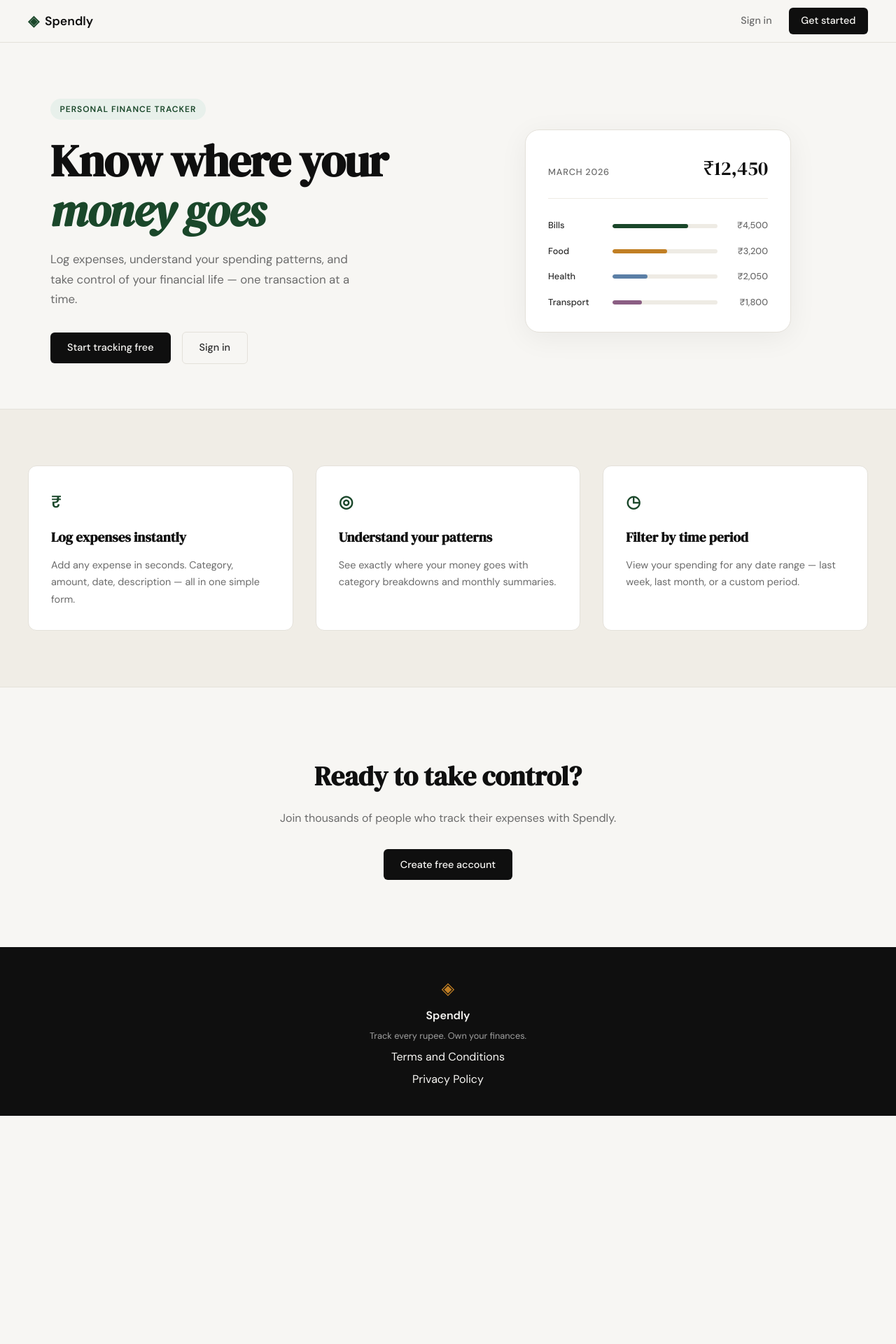
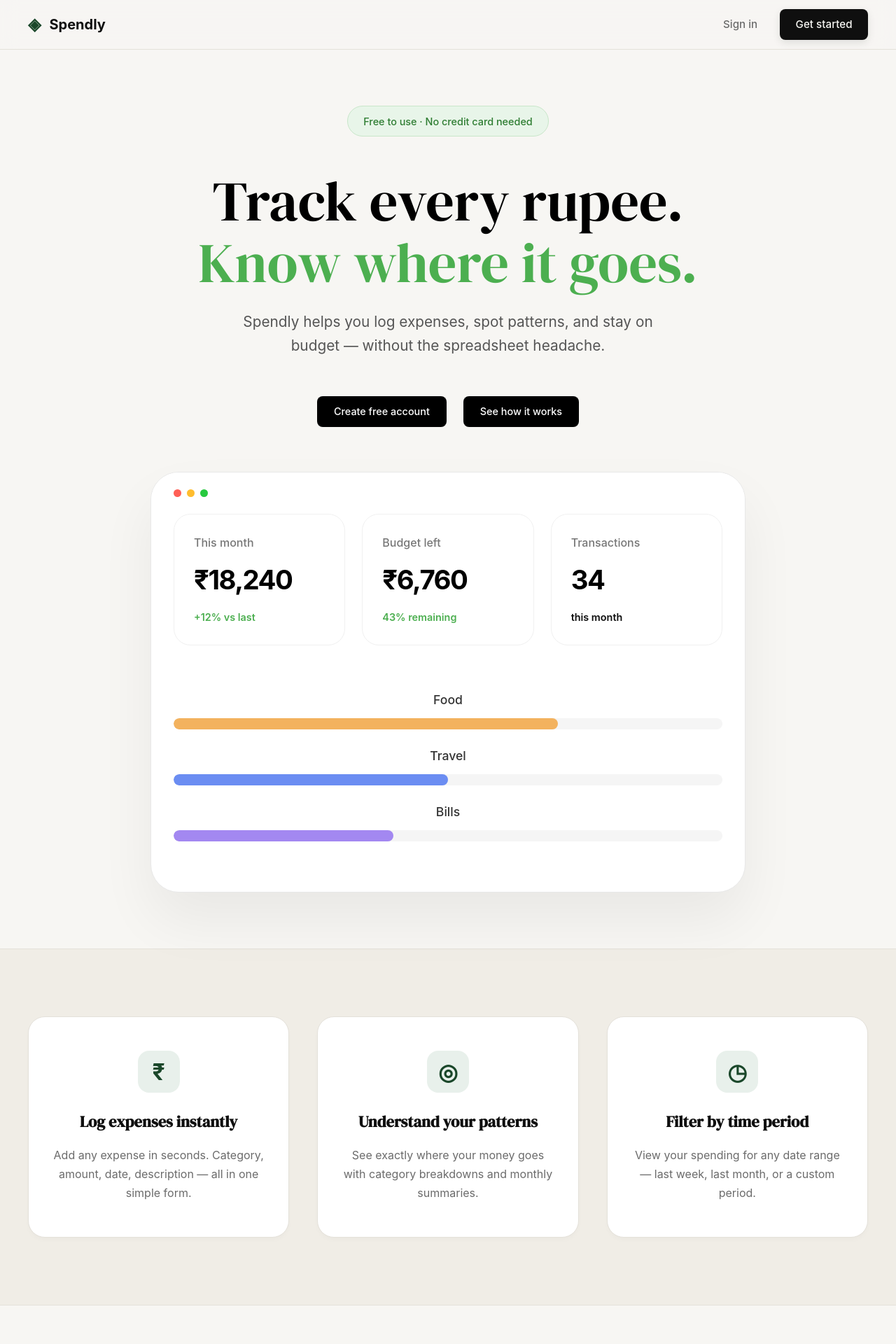
Before and after one commit to Kshitiz-Malviya9020/spendly, a Flask app: page / in a window 1280 px wide. Shown: the top 1920 px of the page at 70% size. Before the commit the page ends 1594 px from the top, so only its background shows below. Run offline with Flask 3, Linux system fonts and the light colour scheme.

Commit message:
landing: redesign hero section to match mockup

```diff
--- a/static/css/style.css
+++ b/static/css/style.css
@@ -19,15 +19,15 @@
     --border: #e4e1da;
     --border-soft: #eeebe4;
 
-    --font-display: 'DM Serif Display', Georgia, serif;
-    --font-body: 'DM Sans', system-ui, sans-serif;
+    --font-display: 'Plus Jakarta Sans', 'DM Serif Display', Georgia, serif;
+    --font-body: 'Inter', 'DM Sans', system-ui, sans-serif;
 
     --max-width: 1200px;
     --auth-width: 440px;
 
-    --radius-sm: 6px;
-    --radius-md: 12px;
-    --radius-lg: 20px;
+    --radius-sm: 8px;
+    --radius-md: 16px;
+    --radius-lg: 24px;
 }
 
 /* ------------------------------------------------------------------ */
@@ -61,15 +61,18 @@ a { color: inherit; text-decoration: none; }
     position: sticky;
     top: 0;
     z-index: 100;
-    background: var(--paper);
+    background: rgba(247, 246, 243, 0.8);
+    backdrop-filter: blur(12px);
+    -webkit-backdrop-filter: blur(12px);
     border-bottom: 1px solid var(--border);
     padding: 0 2rem;
+    transition: all 0.3s ease;
 }
 
 .nav-inner {
     max-width: var(--max-width);
     margin: 0 auto;
-    height: 60px;
+    height: 70px;
     display: flex;
     align-items: center;
     justify-content: space-between;
@@ -78,16 +81,21 @@ a { color: inherit; text-decoration: none; }
 .nav-brand {
     display: flex;
     align-items: center;
-    gap: 0.5rem;
+    gap: 0.75rem;
     font-family: var(--font-body);
-    font-weight: 600;
-    font-size: 1.1rem;
+    font-weight: 700;
+    font-size: 1.25rem;
     color: var(--ink);
+    transition: transform 0.2s ease;
+}
+
+.nav-brand:hover {
+    transform: translateY(-1px);
 }
 
 .brand-icon {
     color: var(--accent);
-    font-size: 1.3rem;
+    font-size: 1.5rem;
 }
 
 .brand-name { color: var(--ink); }
@@ -95,23 +103,48 @@ a { color: inherit; text-decoration: none; }
 .nav-links {
     display: flex;
     align-items: center;
-    gap: 1.5rem;
-    font-size: 0.9rem;
+    gap: 2rem;
+    font-size: 0.95rem;
     font-weight: 500;
 }
 
-.nav-links a { color: var(--ink-muted); transition: color 0.2s; }
+.nav-links a {
+    color: var(--ink-muted);
+    transition: all 0.2s ease;
+    position: relative;
+}
+
 .nav-links a:hover { color: var(--ink); }
+
+.nav-links a:not(.nav-cta)::after {
+    content: '';
+    position: absolute;
+    bottom: -4px;
+    left: 0;
+    width: 0;
+    height: 2px;
+    background: var(--accent);
+    transition: width 0.3s ease;
+}
+
+.nav-links a:not(.nav-cta):hover::after {
+    width: 100%;
+}
 
 .nav-cta {
     background: var(--ink) !important;
     color: var(--paper) !important;
-    padding: 0.45rem 1.1rem;
+    padding: 0.6rem 1.4rem;
     border-radius: var(--radius-sm);
-    transition: background 0.2s !important;
+    transition: all 0.3s ease !important;
+    box-shadow: 0 4px 12px rgba(0,0,0,0.1);
 }
 
-.nav-cta:hover { background: var(--accent) !important; }
+.nav-cta:hover {
+    background: var(--accent) !important;
+    transform: translateY(-2px);
+    box-shadow: 0 6px 15px rgba(0,0,0,0.15);
+}
 
 /* ------------------------------------------------------------------ */
 /* Main                                                                */
@@ -124,130 +157,226 @@ a { color: inherit; text-decoration: none; }
 /* ------------------------------------------------------------------ */
 
 .hero {
-    padding: 5rem 2rem 4rem;
-    display: grid;
-    grid-template-columns: 1fr 1fr;
-    gap: 4rem;
+    padding: 5rem 2rem;
+    display: flex;
+    flex-direction: column;
     align-items: center;
+    text-align: center;
     max-width: var(--max-width);
     margin: 0 auto;
 }
 
+.hero-inner {
+    display: flex;
+    flex-direction: column;
+    align-items: center;
+    margin-bottom: 4rem;
+}
+
 .hero-badge {
     display: inline-block;
-    background: var(--accent-light);
-    color: var(--accent);
-    font-size: 0.75rem;
-    font-weight: 600;
-    letter-spacing: 0.08em;
-    text-transform: uppercase;
-    padding: 0.35rem 0.85rem;
+    background: #e8f5e9;
+    color: #2e7d32;
+    font-size: 0.9rem;
+    font-weight: 500;
+    padding: 0.6rem 1.4rem;
     border-radius: 999px;
-    margin-bottom: 1.5rem;
+    margin-bottom: 3rem;
+    border: 1px solid #c8e6c9;
 }
 
 .hero-title {
     font-family: var(--font-display);
-    font-size: clamp(2.5rem, 5vw, 4rem);
+    font-size: clamp(3rem, 8vw, 5rem);
     line-height: 1.1;
-    letter-spacing: -0.02em;
-    color: var(--ink);
-    margin-bottom: 1.25rem;
+    color: #000;
+    margin-bottom: 1.5rem;
+    font-weight: 400;
 }
 
-.hero-title em {
-    font-style: italic;
-    color: var(--accent);
+.hero-title-accent {
+    color: #4CAF50;
+    display: block;
+    font-weight: 400;
 }
 
 .hero-subtitle {
-    font-size: 1.05rem;
-    color: var(--ink-muted);
-    line-height: 1.7;
-    max-width: 460px;
-    margin-bottom: 2rem;
+    font-size: 1.3rem;
+    color: #555;
+    line-height: 1.6;
+    max-width: 650px;
+    margin-bottom: 3.5rem;
+    font-weight: 400;
 }
 
 .hero-actions {
     display: flex;
-    gap: 1rem;
-    align-items: center;
+    gap: 1.5rem;
+    justify-content: center;
+}
+
+.btn-animated {
+    display: inline-block;
+    cursor: pointer;
+    border: none;
+    text-decoration: none;
+    transition: all 0.3s cubic-bezier(0.4, 0, 0.2, 1);
+}
+
+.btn-animated:hover {
+    transform: translateY(-3px);
+    box-shadow: 0 10px 20px rgba(0,0,0,0.15);
+}
+
+.btn-primary {
+    background: #000 !important;
+    color: #fff !important;
+    padding: 1.1rem 2.4rem;
+    border-radius: 14px;
+    font-weight: 600;
+    font-size: 1.1rem;
+}
+
+.btn-primary:hover {
+    background: var(--accent) !important;
+}
+
+.btn-ghost {
+    background: #000 !important;
+    color: #fff !important;
+    padding: 1.1rem 2.4rem;
+    border-radius: 14px;
+    font-weight: 600;
+    font-size: 1.1rem;
+    border: none !important;
+}
+
+.btn-ghost:hover {
+    background: var(--accent) !important;
 }
 
 /* ------------------------------------------------------------------ */
-/* Mock card (hero visual)                                             */
+/* Mock card (Pixel Perfect)                                            */
 /* ------------------------------------------------------------------ */
 
 .hero-visual {
     display: flex;
     justify-content: center;
+    width: 100%;
 }
 
 .mock-card {
-    background: var(--paper-card);
-    border: 1px solid var(--border);
-    border-radius: var(--radius-lg);
-    padding: 2rem;
+    background: #ffffff;
+    border: 1px solid #e8e8e8;
+    border-radius: 40px;
+    padding: 0;
     width: 100%;
-    max-width: 380px;
-    box-shadow: 0 8px 40px rgba(0,0,0,0.06);
+    max-width: 850px;
+    box-shadow: 0 40px 80px rgba(0,0,0,0.06);
+    overflow: hidden;
 }
 
-.mock-card-header {
+.mock-card-dots {
     display: flex;
-    justify-content: space-between;
-    align-items: baseline;
-    margin-bottom: 1.75rem;
-    padding-bottom: 1.25rem;
-    border-bottom: 1px solid var(--border-soft);
+    gap: 8px;
+    padding: 24px 32px;
+    background: #ffffff;
 }
 
-.mock-label {
-    font-size: 0.8rem;
-    font-weight: 500;
-    color: var(--ink-muted);
-    text-transform: uppercase;
-    letter-spacing: 0.06em;
+.dot {
+    width: 11px;
+    height: 11px;
+    border-radius: 50%;
 }
 
-.mock-total {
-    font-family: var(--font-display);
-    font-size: 1.75rem;
-    color: var(--ink);
+.dot.red { background: #ff5f56; }
+.dot.yellow { background: #ffbd2e; }
+.dot.green { background: #27c93f; }
+
+.mock-card-body {
+    padding: 0 32px 48px 32px;
 }
 
-.mock-bars { display: flex; flex-direction: column; gap: 1rem; }
+.mock-stats {
+    display: grid;
+    grid-template-columns: repeat(3, 1fr);
+    gap: 24px;
+    margin-bottom: 40px;
+}
+
+.stat-item {
+    padding: 28px;
+    background: #ffffff;
+    border: 1px solid #f0f0f0;
+    border-radius: 24px;
+    text-align: left;
+    display: flex;
+    flex-direction: column;
+    gap: 10px;
+    box-shadow: none;
+}
+
+.stat-label {
+    font-size: 1rem;
+    color: #777;
+    font-weight: 500;
+}
+
+.stat-value {
+    font-family: var(--font-body);
+    font-size: 2.4rem;
+    font-weight: 700;
+    color: #000;
+    letter-spacing: -1.5px;
+}
+
+.stat-trend {
+    font-size: 0.9rem;
+    font-weight: 600;
+}
+
+.stat-trend.positive {
+    color: #4CAF50;
+}
+
+.mock-bars {
+    display: flex;
+    flex-direction: column;
+    gap: 24px;
+    background: #ffffff;
+    padding: 24px 0;
+}
 
 .mock-bar-row {
-    display: grid;
-    grid-template-columns: 80px 1fr 60px;
-    align-items: center;
-    gap: 0.75rem;
+    display: flex;
+    flex-direction: column;
+    gap: 12px;
 }
 
 .mock-cat {
-    font-size: 0.8rem;
+    font-size: 1.1rem;
     font-weight: 500;
-    color: var(--ink-soft);
+    color: #333;
 }
 
 .mock-bar-track {
-    height: 6px;
-    background: var(--border-soft);
+    height: 16px;
+    background: #f5f5f5;
     border-radius: 999px;
     overflow: hidden;
 }
 
 .mock-bar {
     height: 100%;
-    background: var(--accent);
     border-radius: 999px;
-    transition: width 0.6s ease;
 }
 
-.mock-bar-2 { background: var(--accent-2); }
-.mock-bar-3 { background: #5b7fa6; }
-.mock-bar-4 { background: #8b5e83; }
+.bar-food { background: #f3b25e; }
+.bar-travel { background: #6b8df2; }
+.bar-bills { background: #a388f1; }
+
+
+
 
 .mock-amt {
     font-size: 0.8rem;
@@ -303,7 +432,7 @@ a { color: inherit; text-decoration: none; }
     background: var(--paper-warm);
     border-top: 1px solid var(--border);
     border-bottom: 1px solid var(--border);
-    padding: 5rem 2rem;
+    padding: 6rem 2rem;
 }
 
 .features-inner {
@@ -311,32 +440,59 @@ a { color: inherit; text-decoration: none; }
     margin: 0 auto;
     display: grid;
     grid-template-columns: repeat(3, 1fr);
-    gap: 2rem;
+    gap: 2.5rem;
 }
 
 .feature-card {
     background: var(--paper-card);
     border: 1px solid var(--border);
-    border-radius: var(--radius-md);
-    padding: 2rem;
+    border-radius: var(--radius-lg);
+    padding: 3rem 2rem;
+    transition: all 0.3s cubic-bezier(0.4, 0, 0.2, 1);
+    box-shadow: 0 4px 6px rgba(0,0,0,0.02);
+    display: flex;
+    flex-direction: column;
+    align-items: center;
+    text-align: center;
+}
+
+.feature-card:hover {
+    transform: translateY(-10px);
+    box-shadow: 0 20px 40px rgba(0,0,0,0.08);
+    border-color: var(--accent);
 }
 
 .feature-icon {
-    font-size: 1.5rem;
+    font-size: 2rem;
     color: var(--accent);
-    margin-bottom: 1rem;
+    margin-bottom: 1.5rem;
     font-weight: 700;
+    width: 60px;
+    height: 60px;
+    display: flex;
+    align-items: center;
+    justify-content: center;
+    background: var(--accent-light);
+    border-radius: 16px;
+    transition: all 0.3s ease;
+}
+
+.feature-card:hover .feature-icon {
+    background: var(--accent);
+    color: var(--paper);
+    transform: rotate(-5deg);
 }
 
 .feature-title {
     font-family: var(--font-display);
-    font-size: 1.2rem;
+    font-size: 1.4rem;
     color: var(--ink);
-    margin-bottom: 0.75rem;
+    margin-bottom: 1rem;
+    font-weight: 600;
 }
 
 .feature-body {
-    font-size: 0.9rem;
+    font-size: 1rem;
     color: var(--ink-muted);
     line-height: 1.7;
 }
@@ -346,26 +502,28 @@ a { color: inherit; text-decoration: none; }
 /* ------------------------------------------------------------------ */
 
 .cta-section {
-    padding: 6rem 2rem;
+    padding: 8rem 2rem;
     text-align: center;
 }
 
 .cta-inner {
-    max-width: 560px;
+    max-width: 650px;
     margin: 0 auto;
 }
 
 .cta-title {
     font-family: var(--font-display);
-    font-size: clamp(1.75rem, 3vw, 2.5rem);
+    font-size: clamp(2rem, 4vw, 3rem);
     color: var(--ink);
-    margin-bottom: 1rem;
+    margin-bottom: 1.5rem;
+    font-weight: 600;
 }
 
 .cta-body {
-    font-size: 1rem;
+    font-size: 1.1rem;
     color: var(--ink-muted);
-    margin-bottom: 2rem;
+    margin-bottom: 3rem;
+    line-height: 1.6;
 }
 
 /* ------------------------------------------------------------------ */
--- a/templates/landing.html
+++ b/templates/landing.html
@@ -6,55 +6,64 @@
 
 <section class="hero">
     <div class="hero-inner">
-        <div class="hero-badge">Personal Finance Tracker</div>
+        <div class="hero-badge">Free to use · No credit card needed</div>
         <h1 class="hero-title">
-            Know where your<br>
-            <em>money goes</em>
+            Track every rupee.<br>
+            <span class="hero-title-accent">Know where it goes.</span>
         </h1>
         <p class="hero-subtitle">
-            Log expenses, understand your spending patterns,
-            and take control of your financial life —
-            one transaction at a time.
+            Spendly helps you log expenses, spot patterns, and stay on budget — without the spreadsheet headache.
         </p>
         <div class="hero-actions">
-            <a href="{{ url_for('register') }}" class="btn-primary">Start tracking free</a>
-            <a href="{{ url_for('login') }}" class="btn-ghost">Sign in</a>
+            <a href="{{ url_for('register') }}" class="btn-primary btn-animated">Create free account</a>
+            <a href="#" class="btn-ghost btn-animated">See how it works</a>
         </div>
     </div>
+
     <div class="hero-visual">
         <div class="mock-card">
-            <div class="mock-card-header">
-                <span class="mock-label">March 2026</span>
-                <span class="mock-total">₹12,450</span>
+            <div class="mock-card-dots">
+                <span class="dot red"></span>
+                <span class="dot yellow"></span>
+                <span class="dot green"></span>
             </div>
-            <div class="mock-bars">
-                <div class="mock-bar-row">
-                    <span class="mock-cat">Bills</span>
-                    <div class="mock-bar-track">
-                        <div class="mock-bar" style="width: 72%"></div>
+            <div class="mock-card-body">
+                <div class="mock-stats">
+                    <div class="stat-item">
+                        <span class="stat-label">This month</span>
+                        <span class="stat-value">₹18,240</span>
+                        <span class="stat-trend positive">+12% vs last</span>
                     </div>
-                    <span class="mock-amt">₹4,500</span>
+                    <div class="stat-item">
+                        <span class="stat-label">Budget left</span>
+                        <span class="stat-value">₹6,760</span>
+                        <span class="stat-trend positive">43% remaining</span>
+                    </div>
+                    <div class="stat-item">
+                        <span class="stat-label">Transactions</span>
+                        <span class="stat-value">34</span>
+                        <span class="stat-trend">this month</span>
+                    </div>
                 </div>
-                <div class="mock-bar-row">
-                    <span class="mock-cat">Food</span>
-                    <div class="mock-bar-track">
-                        <div class="mock-bar mock-bar-2" style="width: 52%"></div>
+                <div class="mock-bars">
+                    <div class="mock-bar-row">
+                        <span class="mock-cat">Food</span>
+                        <div class="mock-bar-track">
+                            <div class="mock-bar bar-food" style="width: 70%"></div>
+                        </div>
                     </div>
-                    <span class="mock-amt">₹3,200</span>
-                </div>
-                <div class="mock-bar-row">
-                    <span class="mock-cat">Health</span>
-                    <div class="mock-bar-track">
-                        <div class="mock-bar mock-bar-3" style="width: 33%"></div>
+                    <div class="mock-bar-row">
+                        <span class="mock-cat">Travel</span>
+                        <div class="mock-bar-track">
+                            <div class="mock-bar bar-travel" style="width: 50%"></div>
+                        </div>
                     </div>
-                    <span class="mock-amt">₹2,050</span>
-                </div>
-                <div class="mock-bar-row">
-                    <span class="mock-cat">Transport</span>
-                    <div class="mock-bar-track">
-                        <div class="mock-bar mock-bar-4" style="width: 28%"></div>
+                    <div class="mock-bar-row">
+                        <span class="mock-cat">Bills</span>
+                        <div class="mock-bar-track">
+                            <div class="mock-bar bar-bills" style="width: 40%"></div>
+                        </div>
                     </div>
-                    <span class="mock-amt">₹1,800</span>
                 </div>
             </div>
         </div>
```
